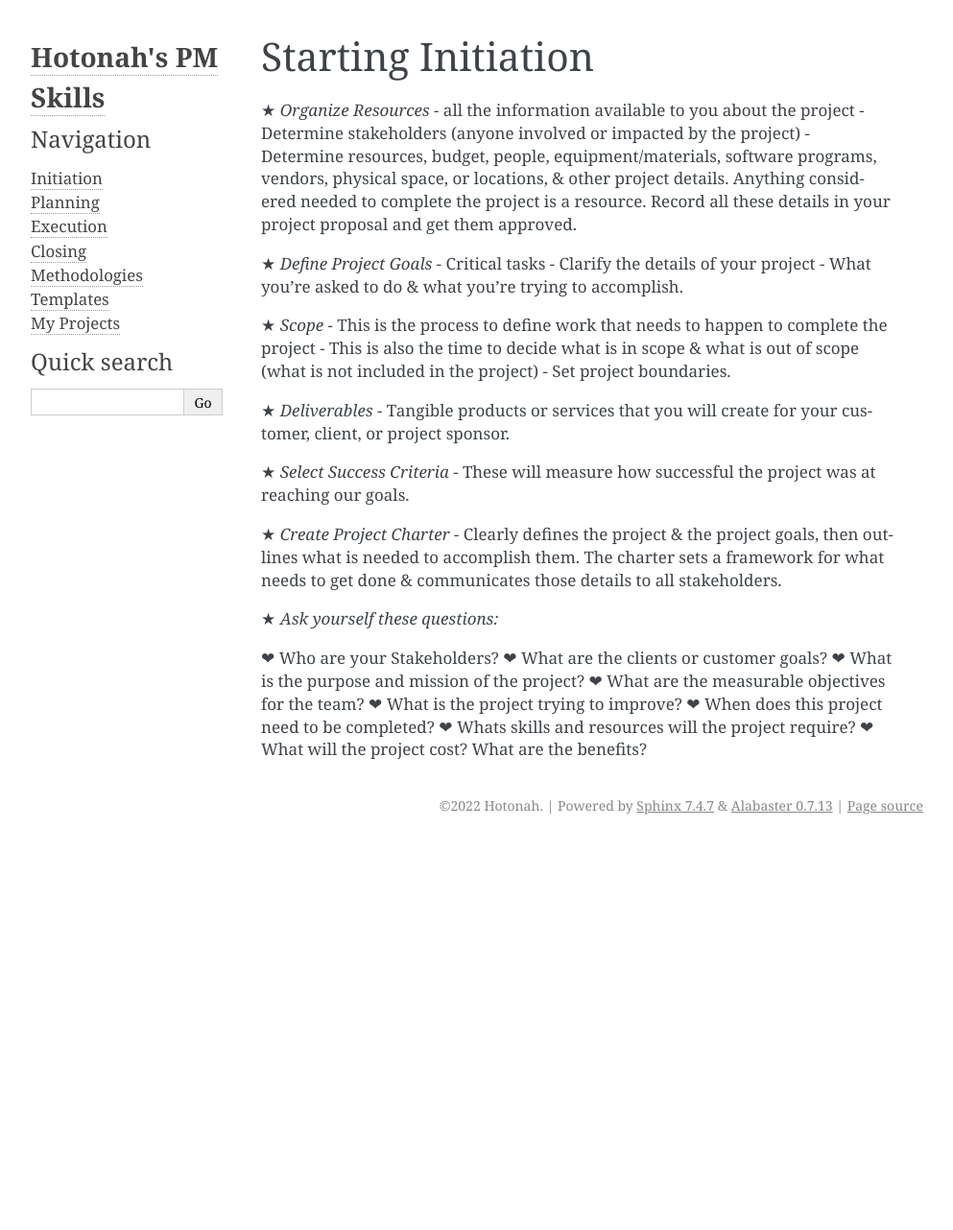
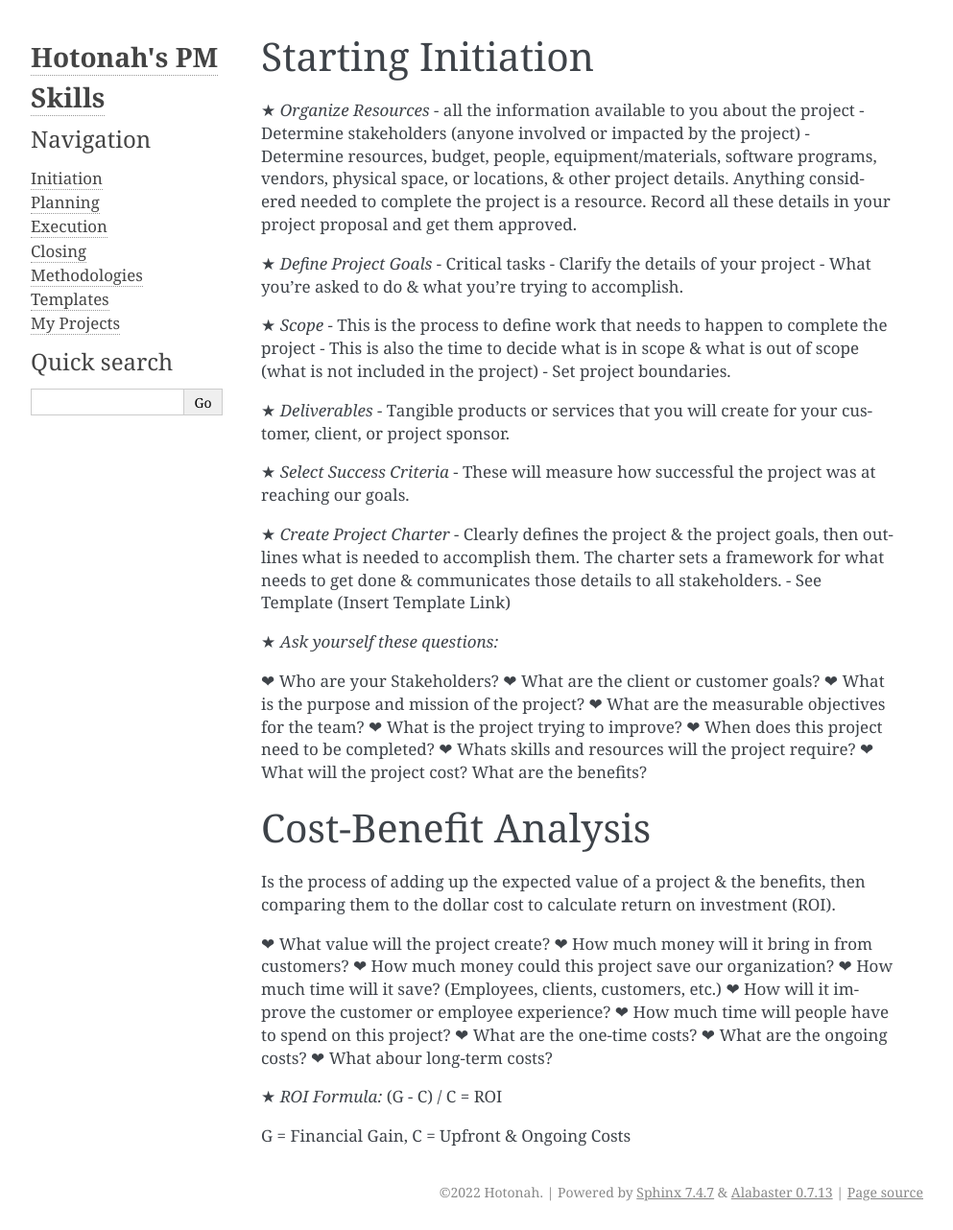
Before and after one commit to Hotonah/hotonah.github.io, a Sphinx documentation site: the page built from source/initiation.txt, in a window 1280 px wide and 1282 px high. Shown: the whole window at 96% size, without its empty margins (148-1141 px from the left). Built offline with Sphinx 7.4.7, drawn with Linux system fonts in a browser that asks for light colours.

Commit message:
Update initiation.txt

```diff
--- a/source/initiation.txt
+++ b/source/initiation.txt
@@ -10,15 +10,34 @@ Starting Initiation
 
 ★ `Select Success Criteria` - These will measure how successful the project was at reaching our goals.
 
-★ `Create Project Charter` - Clearly defines the project & the project goals, then outlines what is needed to accomplish them. The charter sets a framework for what needs to get done & communicates those details to all stakeholders.
+★ `Create Project Charter` - Clearly defines the project & the project goals, then outlines what is needed to accomplish them. The charter sets a framework for what needs to get done & communicates those details to all stakeholders. - See Template (Insert Template Link)
 
 ★ `Ask yourself these questions:`
 
 ❤ Who are your Stakeholders?
-❤ What are the clients or customer goals?
+❤ What are the client or customer goals?
 ❤ What is the purpose and mission of the project?
 ❤ What are the measurable objectives for the team?
 ❤ What is the project trying to improve?
 ❤ When does this project need to be completed?
 ❤ Whats skills and resources will the project require?
 ❤ What will the project cost? What are the benefits?
+
+Cost-Benefit Analysis
+=======================
+Is the process of adding up the expected value of a project & the benefits, then comparing them to the dollar cost to calculate return on investment (ROI).
+
+❤ What value will the project create?
+❤ How much money will it bring in from customers?
+❤ How much money could this project save our organization?
+❤ How much time will it save? (Employees, clients, customers, etc.)
+❤ How will it improve the customer or employee experience?
+❤ How much time will people have to spend on this project?
+❤ What are the one-time costs?
+❤ What are the ongoing costs?
+❤ What abour long-term costs?
+
+★ `ROI Formula:`
+(G - C) / C = ROI
+
+G = Financial Gain, C = Upfront & Ongoing Costs
```
